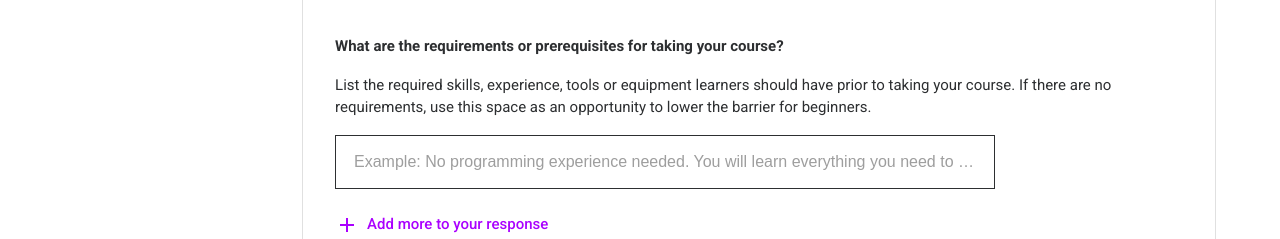
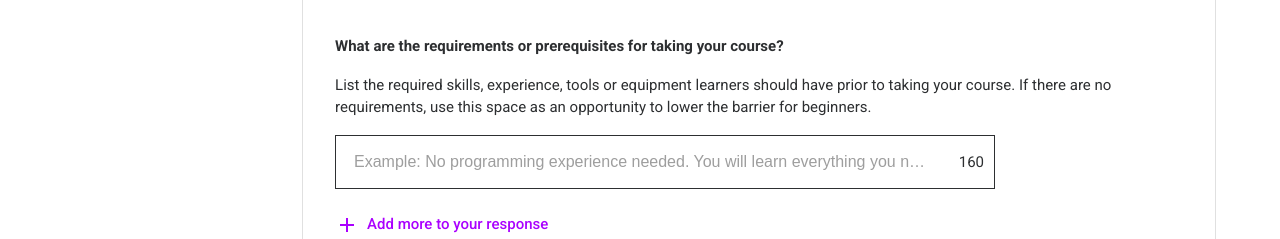
Before and after one commit to tuheli/video-course-platform, a React (Vite) app: page /instructor/course/1/manage/goals in a window 1280 px wide. Shown: the part 1080-1319 px from the top of the page. Built offline with nearby package versions, Linux system fonts and the light colour scheme.

Commit message:
Course prerequisites can be deleted

```diff
--- /dev/null
+++ b/src/components/course-management/what-are-the-course-prerequisites/DeletePrerequisiteButton.tsx
@@ -0,0 +1,39 @@
+import { useAppDispatch } from '../../../app/hooks';
+import {
+  CourseDraft,
+  deletedPrerequisite,
+  isAbleToDeletePrerequisite,
+} from '../../../features/courseDraftsSlice';
+import { DeleteButton } from '../DeleteButton';
+
+interface DeletePrerequisiteButtonProps {
+  courseDraft: CourseDraft;
+  prerequisiteId: string;
+}
+
+export const DeletePrerequisiteButton = ({
+  courseDraft,
+  prerequisiteId,
+}: DeletePrerequisiteButtonProps) => {
+  const dispatch = useAppDispatch();
+
+  const isClickingAllowed = isAbleToDeletePrerequisite(courseDraft);
+
+  const onClick = () => {
+    if (!isClickingAllowed) return;
+
+    dispatch(
+      deletedPrerequisite({
+        courseDraftId: courseDraft.id,
+        prerequisiteId,
+      })
+    );
+  };
+
+  return (
+    <DeleteButton
+      onClick={onClick}
+      cursor={isClickingAllowed ? 'pointer' : 'not-allowed'}
+    />
+  );
+};
--- a/src/components/course-management/what-are-the-course-prerequisites/EditPrerequisitesItem.tsx
+++ b/src/components/course-management/what-are-the-course-prerequisites/EditPrerequisitesItem.tsx
@@ -1,20 +1,24 @@
+import { Stack } from '@mui/material';
 import { useAppDispatch } from '../../../app/hooks';
 import {
+  CourseDraft,
   TextWithId,
   updatedPrerequisite,
 } from '../../../features/courseDraftsSlice';
 import { InputFieldWithMaxCharacters } from '../../course-creation/course-creation-flow/InputFieldWithMaxCharacters';
-import { ChangeEvent } from 'react';
+import { ChangeEvent, useState } from 'react';
+import { DeletePrerequisiteButton } from './DeletePrerequisiteButton';
 
 interface EditPrerequisitesItemProps {
-  courseDraftId: string;
+  courseDraft: CourseDraft;
   prerequisite: TextWithId;
 }
 
 export const EditPrerequisitesItem = ({
-  courseDraftId,
+  courseDraft,
   prerequisite,
 }: EditPrerequisitesItemProps) => {
+  const [isDeleteIconVisible, setIsDeleteIconVisble] = useState(false);
   const dispatch = useAppDispatch();
 
   const placeholder =
@@ -25,18 +29,42 @@ export const EditPrerequisitesItem = ({
   const onChange = (event: ChangeEvent<HTMLInputElement>) => {
     dispatch(
       updatedPrerequisite({
-        courseDraftId,
+        courseDraftId: courseDraft.id,
         prerequisiteId: prerequisite.id,
         text: event.target.value,
       })
     );
   };
 
+  const onMouseEnter = () => {
+    setIsDeleteIconVisble(true);
+  };
+
+  const onMouseLeave = () => {
+    setIsDeleteIconVisble(false);
+  };
+
   return (
-    <InputFieldWithMaxCharacters
-      onChange={onChange}
-      placeholder={placeholder}
-      value={prerequisite.text}
-    />
+    <Stack
+      onMouseEnter={onMouseEnter}
+      onMouseLeave={onMouseLeave}
+      sx={{
+        flexDirection: 'row',
+        width: 'fit-content',
+      }}
+    >
+      <InputFieldWithMaxCharacters
+        onChange={onChange}
+        maxInputLength={160}
+        placeholder={placeholder}
+        value={prerequisite.text}
+      />
+      {isDeleteIconVisible && (
+        <DeletePrerequisiteButton
+          courseDraft={courseDraft}
+          prerequisiteId={prerequisite.id}
+        />
+      )}
+    </Stack>
   );
 };
--- a/src/components/course-management/what-are-the-course-prerequisites/WhatAreTheCoursePrerequisites.tsx
+++ b/src/components/course-management/what-are-the-course-prerequisites/WhatAreTheCoursePrerequisites.tsx
@@ -36,7 +36,7 @@ export const WhatAreTheCoursePrerequisites = () => {
         <EditPrerequisitesItem
           key={prerequisite.id}
           prerequisite={prerequisite}
-          courseDraftId={courseDraftId}
+          courseDraft={courseDraft}
         />
       ))}
       <AddPrerequisiteButton />
```
